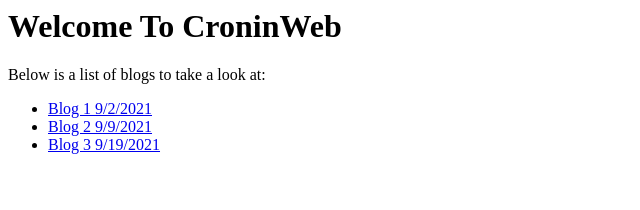
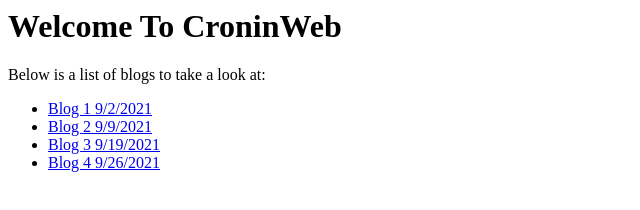
Before and after one commit to croninja1/Web-Dev, a plain HTML site: page index.html in a window 1280 px wide. Shown: the whole page, without its empty margins (0-640 px from the left). Drawn offline with Linux system fonts and the light colour scheme.

Commit message:
index commit

```diff
--- a/index.html
+++ b/index.html
@@ -8,6 +8,7 @@
             <li><a href="Blog1.html">Blog 1 9/2/2021</a></li>
             <li><a href="Blog2.html">Blog 2 9/9/2021</a></li>
             <li><a href="Blog3.html">Blog 3 9/19/2021</a></li>
+            <li><a href="Blog4.html">Blog 4 9/26/2021</a></li>
         </ul>
     </body>
 </html>
```
